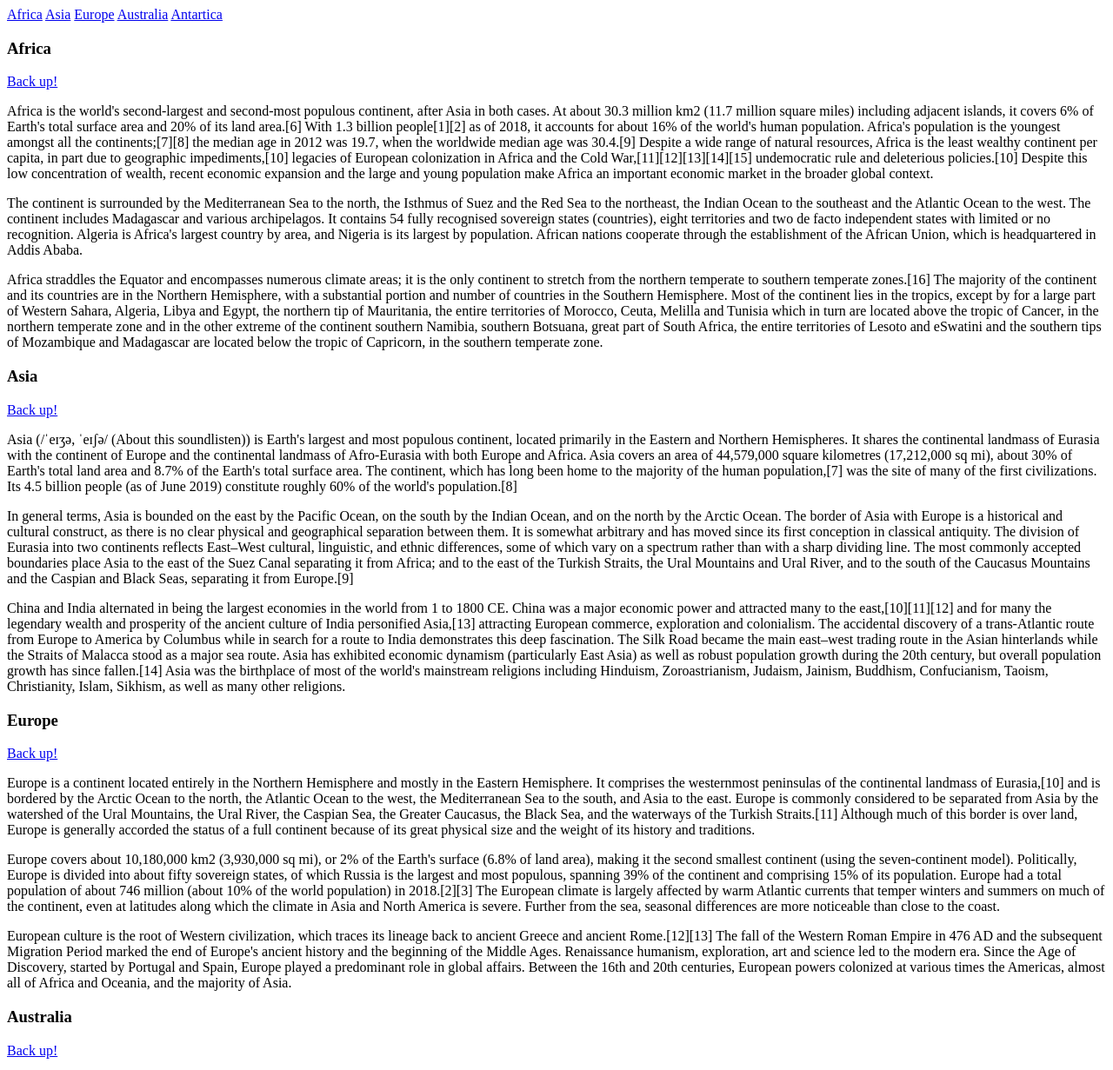
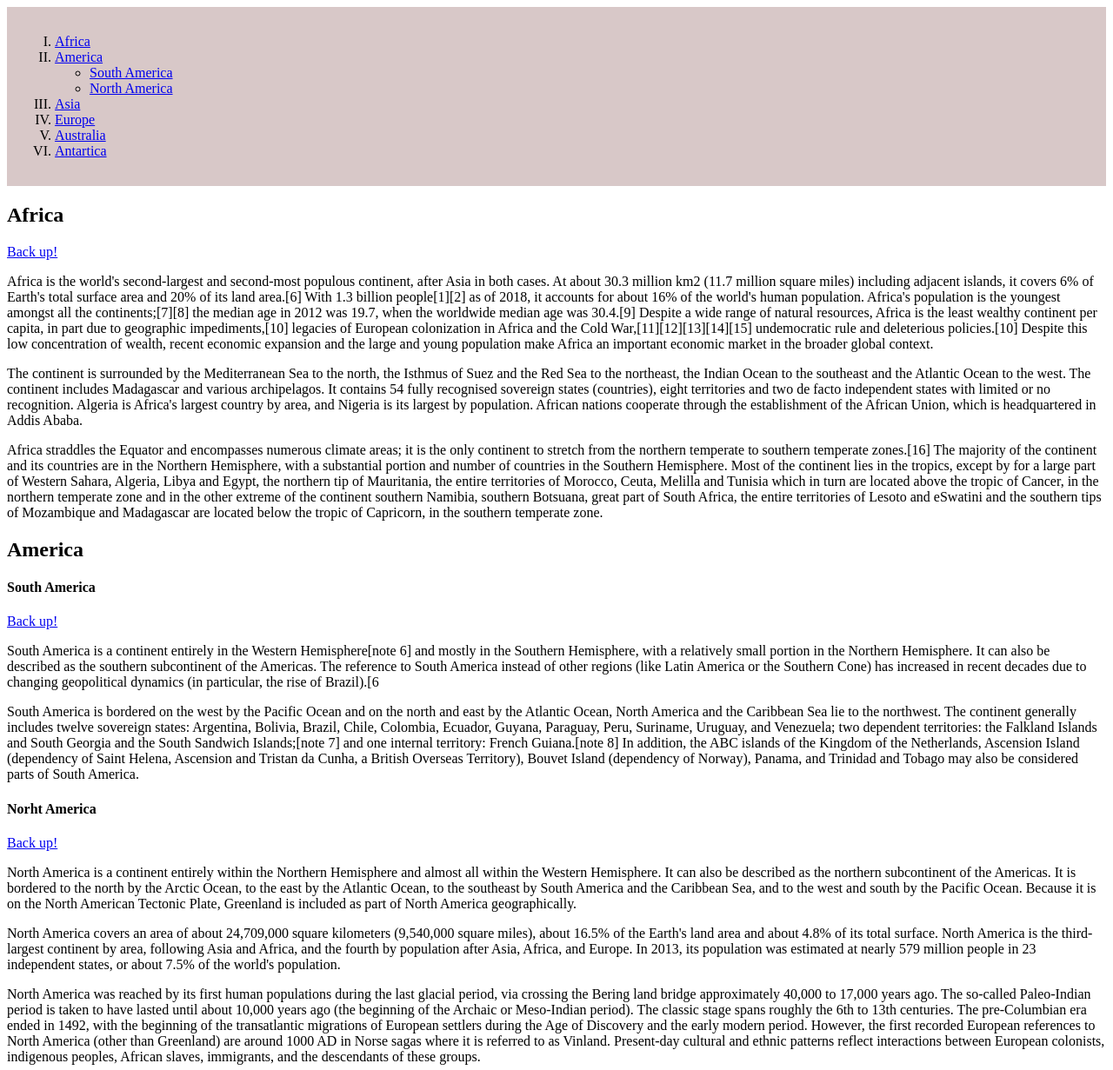
Before and after one commit to D02-1/uib-content-toc-sidar-, a plain HTML site: page index.html in a window 1280 px wide. Shown: the top 1231 px of the page at 87% size. Drawn offline with Linux system fonts and the light colour scheme.

Commit message:
add amerika

```diff
--- a/index.html
+++ b/index.html
@@ -9,15 +9,23 @@
 </head>
 
 <body>
-    <div id="up">
-        <a href="#africa">Africa</a>
-        <a href="#asia">Asia</a>
-        <a href="#europe">Europe</a>
-        <a href="#australia">Australia</a>
-        <a href="#antartica">Antartica</a>
+    <div id="up" style="background-color: rgb(216, 200, 200); padding: 15px;">
+        <ol type="I">
+            <li><a href="#africa">Africa</a></li>
+            <li><a href="#america">America</a></li>
+            <ul>
+                <li>
+                    <a href="#samerica">South America</a></li>
+                <li><a href="#namerica">North America</a></li>
+            </ul>
+            <li><a href="#asia">Asia</a></li>
+            <li><a href="#europe">Europe</a></li>
+            <li><a href="#australia">Australia</a></li>
+            <li><a href="#antartica">Antartica</a></li>
+        </ol>
     </div>
     <div>
-        <h3 id="africa">Africa</h3>
+        <h2 id="africa">Africa</h2>
         <a href="#up">Back up!</a>
         <p>
             Africa is the world's second-largest and second-most populous continent, after Asia in both cases. At about 30.3 million km2 (11.7 million square miles) including adjacent islands, it covers 6% of Earth's total surface area and 20% of its land area.[6]
@@ -39,7 +47,40 @@
 
     </div>
     <div>
-        <h3 id="asia">Asia</h3>
+        <h2 id="america">America</h2>
+        <h4 id="samerica">South America</h4>
+        <a href="#up">Back up!</a>
+        <p>
+            South America is a continent entirely in the Western Hemisphere[note 6] and mostly in the Southern Hemisphere, with a relatively small portion in the Northern Hemisphere. It can also be described as the southern subcontinent of the Americas. The reference
+            to South America instead of other regions (like Latin America or the Southern Cone) has increased in recent decades due to changing geopolitical dynamics (in particular, the rise of Brazil).[6
+        </p>
+        <p>
+            South America is bordered on the west by the Pacific Ocean and on the north and east by the Atlantic Ocean, North America and the Caribbean Sea lie to the northwest. The continent generally includes twelve sovereign states: Argentina, Bolivia, Brazil,
+            Chile, Colombia, Ecuador, Guyana, Paraguay, Peru, Suriname, Uruguay, and Venezuela; two dependent territories: the Falkland Islands and South Georgia and the South Sandwich Islands;[note 7] and one internal territory: French Guiana.[note 8]
+            In addition, the ABC islands of the Kingdom of the Netherlands, Ascension Island (dependency of Saint Helena, Ascension and Tristan da Cunha, a British Overseas Territory), Bouvet Island (dependency of Norway), Panama, and Trinidad and Tobago
+            may also be considered parts of South America.
+        </p>
+    </div>
+    <div>
+        <h4 id="namerica"> Norht America</h4>
+        <a href="#up">Back up!</a>
+        <p>
+            North America is a continent entirely within the Northern Hemisphere and almost all within the Western Hemisphere. It can also be described as the northern subcontinent of the Americas. It is bordered to the north by the Arctic Ocean, to the east by the
+            Atlantic Ocean, to the southeast by South America and the Caribbean Sea, and to the west and south by the Pacific Ocean. Because it is on the North American Tectonic Plate, Greenland is included as part of North America geographically.
+        </p>
+        <p>
+            North America covers an area of about 24,709,000 square kilometers (9,540,000 square miles), about 16.5% of the Earth's land area and about 4.8% of its total surface. North America is the third-largest continent by area, following Asia and Africa, and
+            the fourth by population after Asia, Africa, and Europe. In 2013, its population was estimated at nearly 579 million people in 23 independent states, or about 7.5% of the world's population.
+        </p>
+        <p>
+            North America was reached by its first human populations during the last glacial period, via crossing the Bering land bridge approximately 40,000 to 17,000 years ago. The so-called Paleo-Indian period is taken to have lasted until about 10,000 years ago
+            (the beginning of the Archaic or Meso-Indian period). The classic stage spans roughly the 6th to 13th centuries. The pre-Columbian era ended in 1492, with the beginning of the transatlantic migrations of European settlers during the Age of
+            Discovery and the early modern period. However, the first recorded European references to North America (other than Greenland) are around 1000 AD in Norse sagas where it is referred to as Vinland. Present-day cultural and ethnic patterns reflect
+            interactions between European colonists, indigenous peoples, African slaves, immigrants, and the descendants of these groups.
+        </p>
+    </div>
+    <div>
+        <h2 id="asia">Asia</h2>
         <a href="#up">Back up!</a>
         <p>
             Asia (/ˈeɪʒə, ˈeɪʃə/ (About this soundlisten)) is Earth's largest and most populous continent, located primarily in the Eastern and Northern Hemispheres. It shares the continental landmass of Eurasia with the continent of Europe and the continental landmass
@@ -61,7 +102,7 @@
         </p>
     </div>
     <div>
-        <h3 id="europe">Europe</h3>
+        <h2 id="europe">Europe</h2>
         <a href="#up">Back up!</a>
         <p>
             Europe is a continent located entirely in the Northern Hemisphere and mostly in the Eastern Hemisphere. It comprises the westernmost peninsulas of the continental landmass of Eurasia,[10] and is bordered by the Arctic Ocean to the north, the Atlantic
@@ -81,7 +122,7 @@
         </p>
     </div>
     <div>
-        <h3 id="australia">Australia</h3>
+        <h2 id="australia">Australia</h2>
         <a href="#up">Back up!</a>
         <p>
             Australia, officially the Commonwealth of Australia, is a sovereign country comprising the mainland of the Australian continent, the island of Tasmania, and numerous smaller islands.[13] It is the largest country in Oceania and the world's sixth-largest
@@ -100,7 +141,7 @@
         </p>
     </div>
     <div>
-        <h3 id="antartica">Antartica</h3>
+        <h2 id="antartica">Antartica</h2>
         <a href="#up">Back up!</a>
     </div>
     <p>
@@ -129,6 +170,13 @@
     <a href="#up">Back up!</a>
 
 
+    <ol>
+        <li>
+            <a href="#"></a>
+        </li>
+    </ol>
+
+
 </body>
 
 </html>
```
